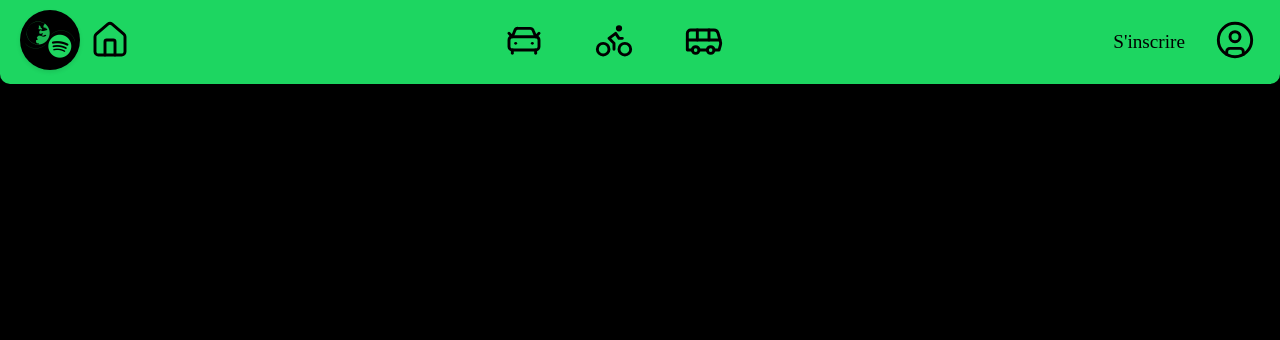
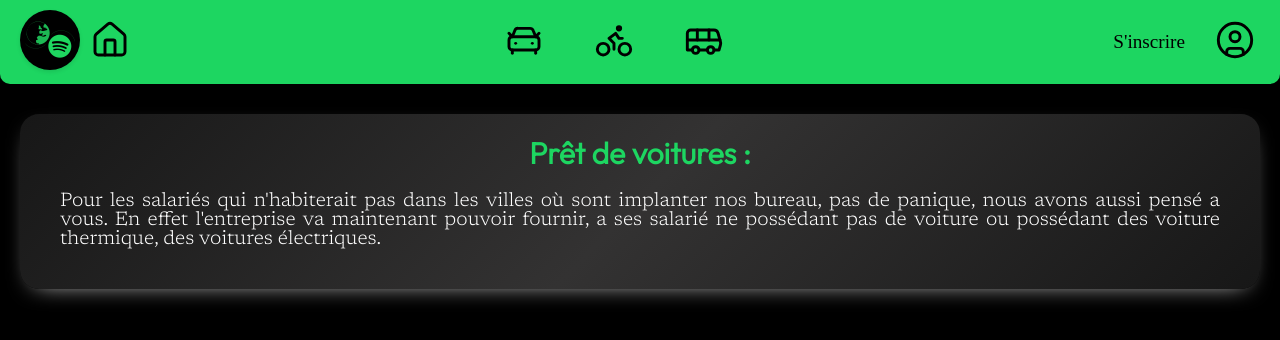
Before and after one commit to Montsy744/SaeSpotifyWebReact, a React (Vite) app: page /voitures in a window 1280 px wide. Shown: the top 340 px of the page. Built offline with nearby package versions, Linux system fonts and the light colour scheme.

Commit message:
update de voiture.jsx

```diff
--- a/src/page/voiture.jsx
+++ b/src/page/voiture.jsx
@@ -1,16 +1,29 @@
-import React, { Fragment } from 'react';
+import React, { Fragment } from "react";
 import { Link } from "react-router-dom";
 
-import HeaderSpotify from '../components/HeaderSpotify.jsx';
+import HeaderSpotify from "../components/HeaderSpotify.jsx";
+import BlocInfo from "../components/BlocInfo.jsx";
 
 function Voiture() {
-    return (
-        <Fragment>
-            <HeaderSpotify />
+  return (
+    <Fragment>
+        <HeaderSpotify />
 
-
-        </Fragment>
-    );
+        <main>
+            <BlocInfo titre="Prêt de voitures">
+                <div>
+                    <p>
+                    Pour les salariés qui n'habiterait pas dans les villes où sont
+                    implanter nos bureau, pas de panique, nous avons aussi pensé a
+                    vous. En effet l'entreprise va maintenant pouvoir fournir, a ses
+                    salarié ne possédant pas de voiture ou possédant des voiture
+                    thermique, des voitures électriques.
+                    </p>
+                </div>
+            </BlocInfo>
+        </main>
+    </Fragment>
+  );
 }
 
 export default Voiture;
```
